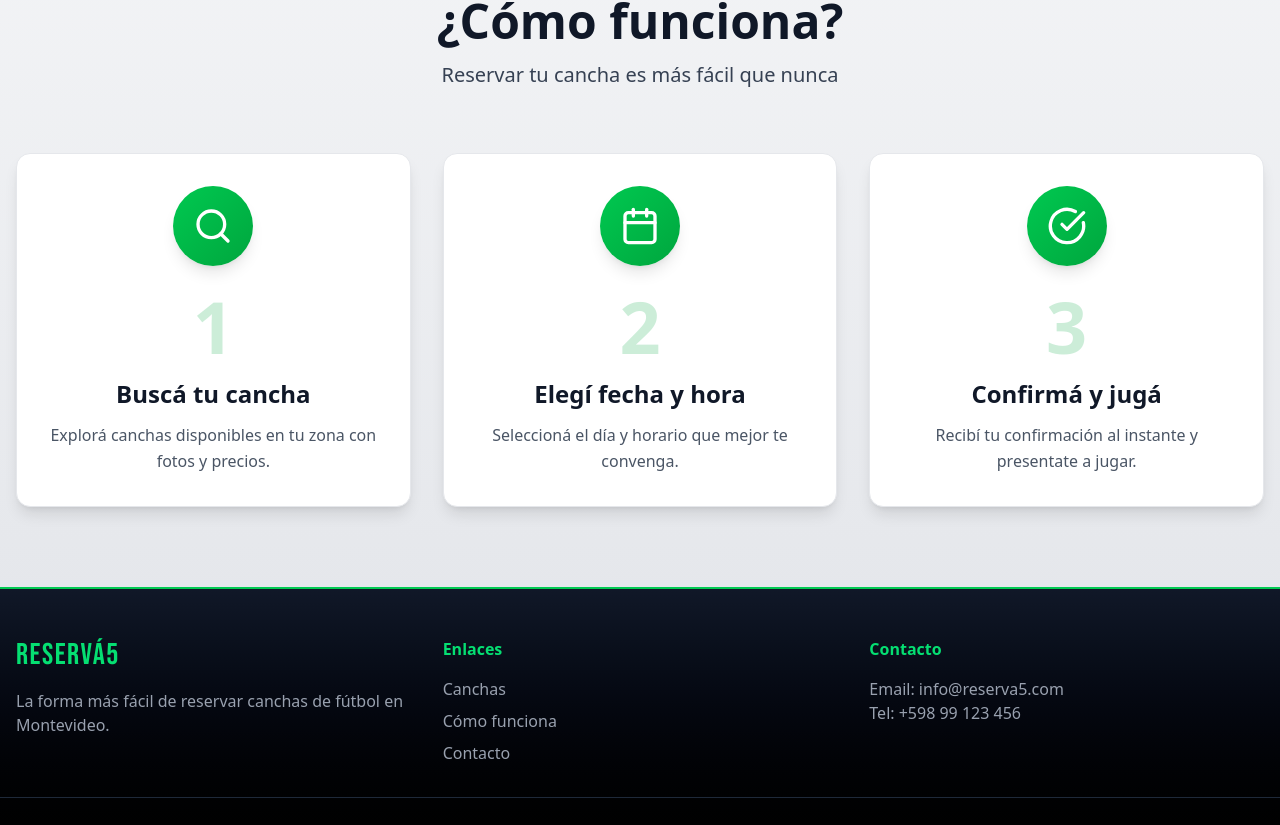
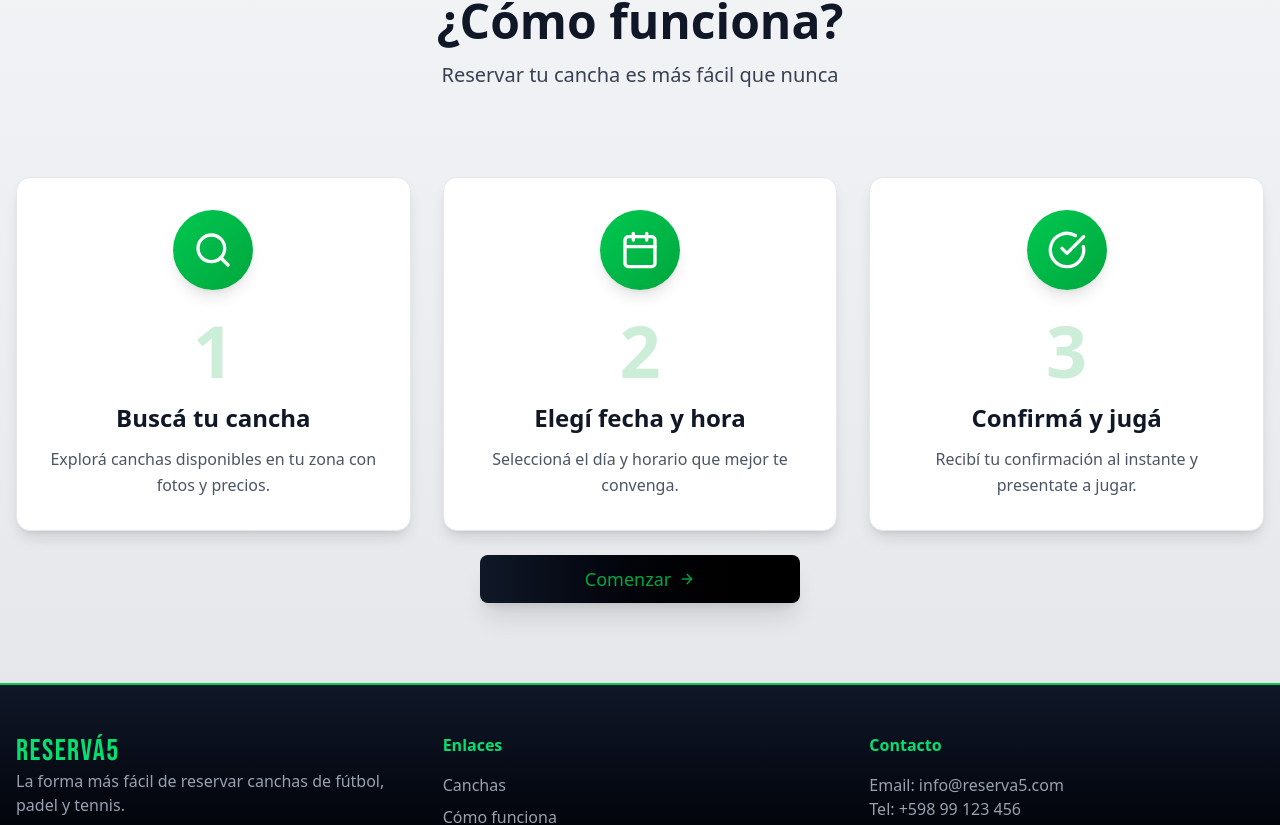
Before and after one commit to JoseluisDev24/reservation-system, a Next.js app: page / in a window 1280 px wide. Shown: the part 883-1708 px from the top of the page. Built offline with nearby package versions, Linux system fonts and the light colour scheme; no server answers.

Commit message:
feat: add start button in howItWorks section

```diff
--- a/src/app/globals.css
+++ b/src/app/globals.css
@@ -54,6 +54,10 @@
     @apply border-border outline-ring/50;
   }
 
+  html {
+    scroll-behavior: smooth;
+  }
+
 
   body {
     @apply bg-background text-foreground;
--- a/src/components/layout/Footer.jsx
+++ b/src/components/layout/Footer.jsx
@@ -2,19 +2,17 @@ import Link from "next/link";
 
 export default function Footer() {
   return (
-    <footer className="bg-gradient-to-b from-gray-900 to-black border-t-2 border-green-500 text-white py-12">
+    <footer id="footer" className="bg-gradient-to-b from-gray-900 to-black border-t-2 border-green-500 text-white py-12">
       <div className="max-w-7xl mx-auto px-4 grid grid-cols-1 md:grid-cols-3 gap-8">
-        {/* Logo + Descripción */}
         <div>
-          <h3 className="text-3xl font-[family-name:var(--font-bebas)] tracking-wider mb-4 text-green-400">
+          <Link href="/" className="text-3xl font-[family-name:var(--font-bebas)] tracking-wider mb-4 text-green-400">
             RESERVÁ5
-          </h3>
+          </Link>
           <p className="text-gray-400">
-            La forma más fácil de reservar canchas de fútbol en Montevideo.
+            La forma más fácil de reservar canchas de fútbol, padel y tennis.
           </p>
         </div>
 
-        {/* Enlaces */}
         <div>
           <h4 className="font-semibold mb-4 text-green-400">Enlaces</h4>
           <ul className="space-y-2 text-gray-400">
@@ -28,7 +26,7 @@ export default function Footer() {
             </li>
             <li>
               <Link
-                href="/como-funciona"
+                href="#como-funciona"
                 className="hover:text-green-400 transition-colors"
               >
                 Cómo funciona
@@ -36,7 +34,7 @@ export default function Footer() {
             </li>
             <li>
               <Link
-                href="/contacto"
+                href="#footer"
                 className="hover:text-green-400 transition-colors"
               >
                 Contacto
@@ -57,7 +55,6 @@ export default function Footer() {
         </div>
       </div>
 
-      {/* Copyright */}
       <div className="max-w-7xl mx-auto px-4 mt-8 pt-8 border-t border-gray-800 text-center text-gray-500">
         <p>© 2025 Reservá5. Todos los derechos reservados.</p>
       </div>
--- a/src/components/layout/Navbar.jsx
+++ b/src/components/layout/Navbar.jsx
@@ -56,7 +56,7 @@ export default function Navbar() {
               <span className="absolute -bottom-1 left-0 w-0 h-0.5 bg-green-400 group-hover:w-full transition-all duration-300"></span>
             </Link>
             <Link
-              href="/reservar"
+              href="/"
               className="text-sm font-medium text-gray-300 hover:text-white transition-colors relative group"
             >
               Reservar
--- a/src/components/sections/Hero.jsx
+++ b/src/components/sections/Hero.jsx
@@ -1,11 +1,15 @@
+"use client";
+
 import Link from "next/link";
 import { Button } from "@/components/ui/button";
-import { ArrowRight, Calendar, Clock, MapPin } from "lucide-react";
+import { ArrowRight } from "lucide-react";
 
 export default function Hero() {
+  const handleScroll = () => {
+    const element = document.getElementById("como-funciona");
+  };
   return (
     <section className="relative h-screen pt-16 flex items-center justify-center overflow-hidden">
-      {/* Background Image - Con posición responsive */}
       <div
         className="absolute inset-0 bg-cover bg-[center_50%] md:bg-[center_30%]"
         style={{
@@ -13,7 +17,6 @@ export default function Hero() {
         }}
       ></div>
 
-      {/* Overlay */}
       <div className="absolute inset-0 bg-gradient-to-b from-black/60 via-black/40 to-black/70"></div>
 
       <div className="relative z-10 text-center text-white px-4 max-w-5xl mx-auto">
@@ -52,13 +55,13 @@ export default function Hero() {
             variant="outline"
             className="text-lg px-8 py-6 bg-white/10 backdrop-blur-md border-2 border-white text-white hover:bg-white hover:text-black transform transition-all hover:scale-105 hover:shadow-2xl shadow-lg"
             asChild
+            onClick={handleScroll}
           >
-            <Link href="/como-funciona">¿Cómo funciona?</Link>
+            <Link href="#como-funciona">¿Cómo funciona?</Link>
           </Button>
         </div>
       </div>
 
-      {/* Scroll Indicator - FUERA DEL CONTENT CONTAINER */}
       <div className="absolute bottom-8 left-1/2 -translate-x-1/2 animate-bounce hidden sm:flex">
         <div className="w-6 h-10 border-2 border-white/40 rounded-full flex justify-center p-2">
           <div className="w-1 h-3 bg-white/60 rounded-full animate-pulse"></div>
--- a/src/components/sections/HowItWorks.jsx
+++ b/src/components/sections/HowItWorks.jsx
@@ -1,4 +1,6 @@
-import { Search, Calendar, CheckCircle } from "lucide-react";
+import { Search, Calendar, CheckCircle, ArrowRight } from "lucide-react";
+import Link from "next/link";
+import { Button } from "../ui/button";
 
 export default function HowItWorks() {
   const steps = [
@@ -21,7 +23,10 @@ export default function HowItWorks() {
   ];
 
   return (
-    <section id="como-funciona" className="py-20 bg-gradient-to-b from-gray-100 to-gray-200">
+    <section
+      id="como-funciona"
+      className="py-20 bg-gradient-to-b from-gray-100 to-gray-200 text-center"
+    >
       <div className="max-w-7xl mx-auto px-4">
         <div className="text-center mb-16">
           <h2 className="text-4xl md:text-5xl font-bold mb-4 text-gray-900">
@@ -32,7 +37,7 @@ export default function HowItWorks() {
           </p>
         </div>
 
-        <div className="grid grid-cols-1 md:grid-cols-3 gap-8">
+        <div className="grid grid-cols-1 md:grid-cols-3 gap-8 py-6">
           {steps.map((step, index) => (
             <div
               key={index}
@@ -57,6 +62,16 @@ export default function HowItWorks() {
           ))}
         </div>
       </div>
+      <Button
+        size="lg"
+        className="w-11/12 md:w-1/4 text-green-600 text-lg px-8 py-6 bg-gradient-to-r from-gray-900 to-black transform transition-all hover:scale-105 hover:shadow-2xl group shadow-xl"
+        asChild
+      >
+        <Link href="/canchas" className="flex items-center gap-2">
+          Comenzar
+          <ArrowRight className="w-5 h-5 group-hover:translate-x-1 transition-transform" />
+        </Link>
+      </Button>
     </section>
   );
 }
--- a/src/lib/whatsapp.js
+++ b/src/lib/whatsapp.js
@@ -28,6 +28,7 @@ export async function sendWhatsAppConfirmation(reservationData) {
     );
 
     const message = `
+    Reservá5.
 ¡Reserva confirmada! ⚽
 
 📅 *${formatDate(reservationData.date)}*
```
